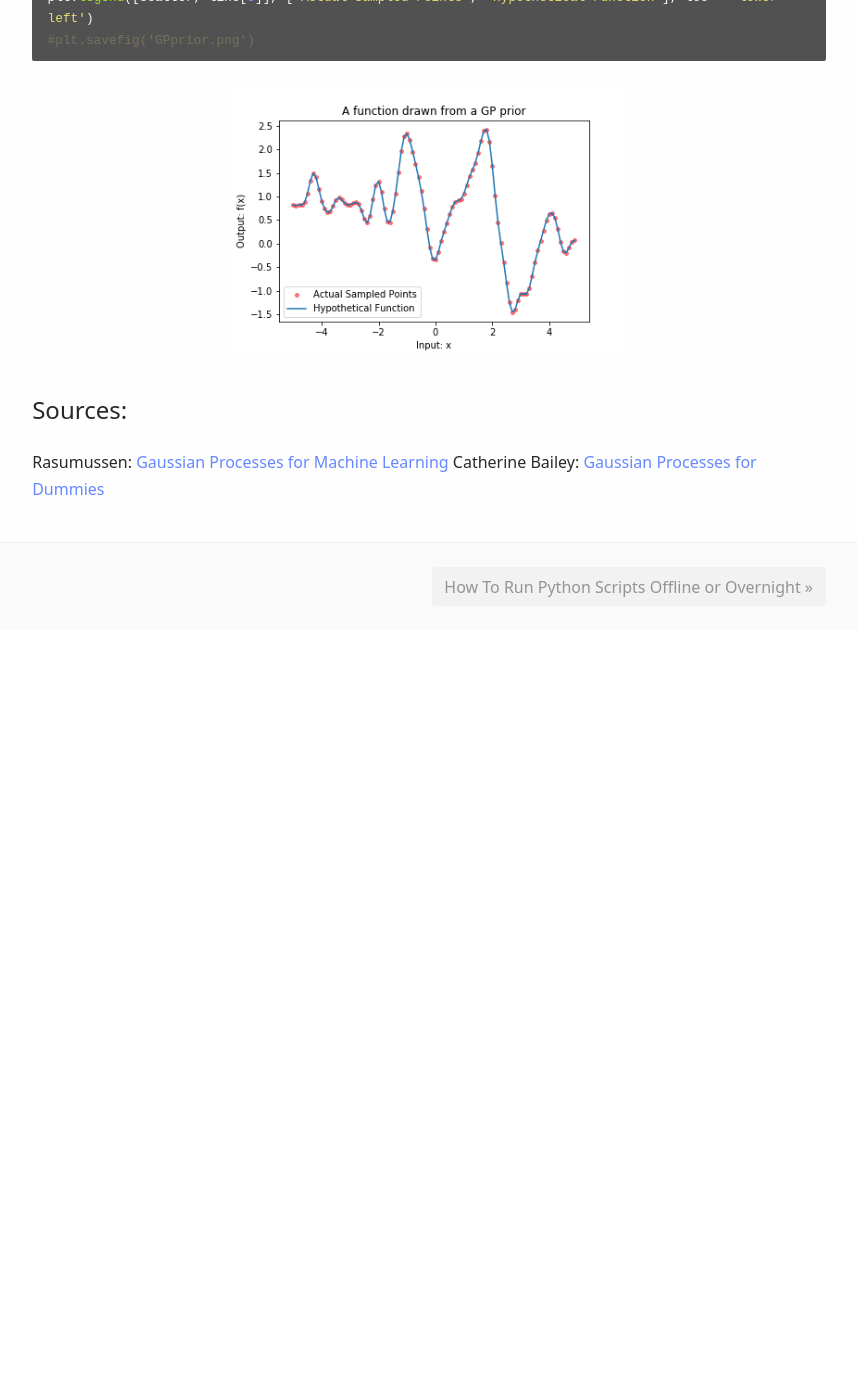
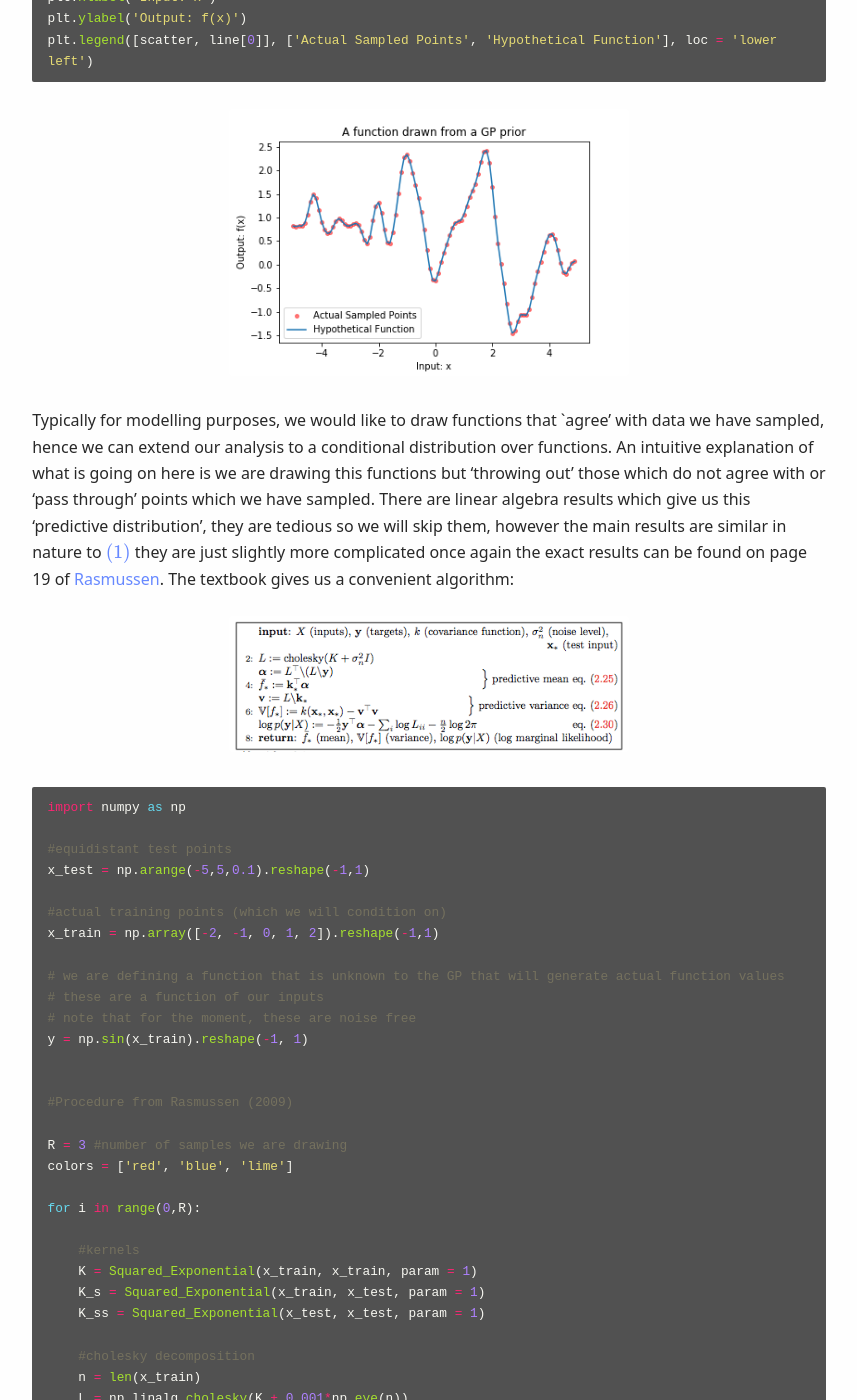
Before and after one commit to varunsatish/varunsatish.github.io, a Jekyll site: the page built from _posts/2019-06-27-GP_reg.md, in a window 1280 px wide and 1400 px high, scrolled down 2223 px. Shown: the whole window, without its empty margins (211-1068 px from the left). Built offline with Jekyll 4.4.1, drawn with Linux system fonts in a browser that asks for light colours; our own code applies the rules of GitHub Pages for plain Markdown files; formulas are drawn with MathJax 3; before the commit the page ends 2853 px from its top, so only the background shows below that; some of the changed text lies outside the part shown.

Commit message:
finished GP post

```diff
--- a/_posts/2019-06-27-GP_reg.md
+++ b/_posts/2019-06-27-GP_reg.md
@@ -40,7 +40,7 @@
 
 A popular choice for the covariance function is the *squared exponential* where:
 
-$$ k(x_p, x_q) = \exp (- \frac{1}{2} | x_p - x_q|^2 ) $$
+$$ k(x_p, x_q) = \exp (- \frac{1}{2} |x_p - x_q|^2 ) $$
 
 It is possible to show (through some fairly heavy linear algebra) that a Gaussian Process with this choice of kernel corresponds with Bayesian linear regression with an **infinite** amount of basis functions. That is, a model which has an infinite ammount of polynomials of \\(x \\):
 
@@ -79,19 +79,105 @@
 f = np.random.multivariate_normal(mean = np.zeros(n), cov = K)
 import matplotlib.pyplot as plt
 
+#plotting the graph
+
 scatter = plt.scatter(x, f, 15, 'red', alpha = 0.5)
 line = plt.plot(x,f)
 plt.title('A function drawn from a GP prior')
 plt.xlabel('Input: x')
 plt.ylabel('Output: f(x)')
 plt.legend([scatter, line[0]], ['Actual Sampled Points', 'Hypothetical Function'], loc = 'lower left')
-#plt.savefig('GPprior.png')
+
 
 {% endhighlight %}
 
 
 <div style="text-align: center"><img src="/assets/GPprior.png" width="400" /></div>
 
+Typically for modelling purposes, we would like to draw functions that `agree' with data we have sampled, hence we can extend our analysis to a **conditional** distribution over functions. An intuitive explanation of what is going on here is we are drawing this functions but 'throwing out' those which do not agree with or 'pass through' points which we have sampled. There are linear algebra results which give us this 'predictive distribution', they are tedious so we will skip them, however the main results are similar in nature to \eqref{eq:GP} they are just slightly more complicated once again the exact results can be found on page 19 of [Rasmussen](http://www.gaussianprocess.org/gpml/chapters/RW.pdf). The textbook gives us a convenient algorithm:
+
+<div style="text-align: center"><img src="/assets/rasalgo.png" width="400" /></div>
+
+{% highlight python %}
+
+import numpy as np
+
+#equidistant test points
+x_test = np.arange(-5,5,0.1).reshape(-1,1)
+
+#actual training points (which we will condition on)
+x_train = np.array([-2, -1, 0, 1, 2]).reshape(-1,1)
+
+# we are defining a function that is unknown to the GP that will generate actual function values
+# these are a function of our inputs
+# note that for the moment, these are noise free
+y = np.sin(x_train).reshape(-1, 1)
+
+
+#Procedure from Rasmussen (2009)
+
+R = 3 #number of samples we are drawing
+colors = ['red', 'blue', 'lime']
+
+for i in range(0,R):
+
+    #kernels
+    K = Squared_Exponential(x_train, x_train, param = 1)
+    K_s = Squared_Exponential(x_train, x_test, param = 1)
+    K_ss = Squared_Exponential(x_test, x_test, param = 1)
+
+    #cholesky decomposition
+    n = len(x_train)
+    L = np.linalg.cholesky(K + 0.001*np.eye(n))
+
+    #Rasmussen procedure
+    Ly = np.linalg.solve(L, y)
+    alpha = np.linalg.solve(L.T, Ly)
+    mu = np.matmul(K_s.T, alpha)
+    v = np.linalg.solve(L, K_s)
+
+    variance = K_ss - np.dot(v.T, v)
+
+    L_post = np.linalg.cholesky(variance + 0.001*np.eye(len(variance)))
+
+    #generating errors
+    U = np.random.multivariate_normal(mean = np.zeros(len(variance)), cov = np.eye(len(variance)))
+    U = U.reshape(-1, 1)
+
+    f_post = mu + np.matmul(L_post, U)
+
+    # Compute the standard deviation so we can plot it
+    # this comes from the formula for the predictive variance at a point
+    # the minus term comes from this formula
+    s2 = np.diag(K_ss) - np.sum(v**2, axis=0)
+    stdv = np.sqrt(s2)
+
+    import matplotlib.pyplot as plt
+
+    #plotting test points
+    plt.scatter(x_train, y, marker = 'x', color = 'black', alpha = 1, linewidth = 3)
+    #plotting lines
+    plt.plot(x_test, f_post, alpha = 0.4, linewidth = 2, color = colors[i])
+    #plotting error band
+    plt.fill_between(x_test.reshape(100,), mu.reshape(100,) - 2*stdv, mu.reshape(100,) + 2*stdv, color="#dddddd", alpha = 0.2)
+
+    plt.title('Drawing functions from a GP Posterior')
+    plt.xlabel('Input: x')
+    plt.ylabel("Output: $GP \sim N(\mu, k(x,x'))$")
+
+    {% endhighlight %}
+
+<div style="text-align: center"><img src="/assets/GPpost.png" width="400" /></div>
+
+Here, we can see that the functions that we draw 'agree' with the data points we have sampled. Also note that there is less uncertainty surrounding the unknown function near points we have sampled, but more in areas where we have not observed a sample.  This makes sense intuitivley !
+
+I think this point is better illustrated without the 'estimated functions' in the visualisation
+
+<div style="text-align: center"><img src="/assets/GPpostnofunc.png" width="400" /></div>
+
+Whilst this is just an introduction, I plan to give a more concrete example of how to model actual phenomena with GPs in the future !
+
+
 ## Sources:
 
 Rasumussen: [Gaussian Processes for Machine Learning](http://www.gaussianprocess.org/gpml/chapters/RW.pdf)
```
Also changed, not shown: assets/GPpost.png (added), assets/GPpostnofunc.png (added), assets/rasalgo.png (added), 1 other file.
